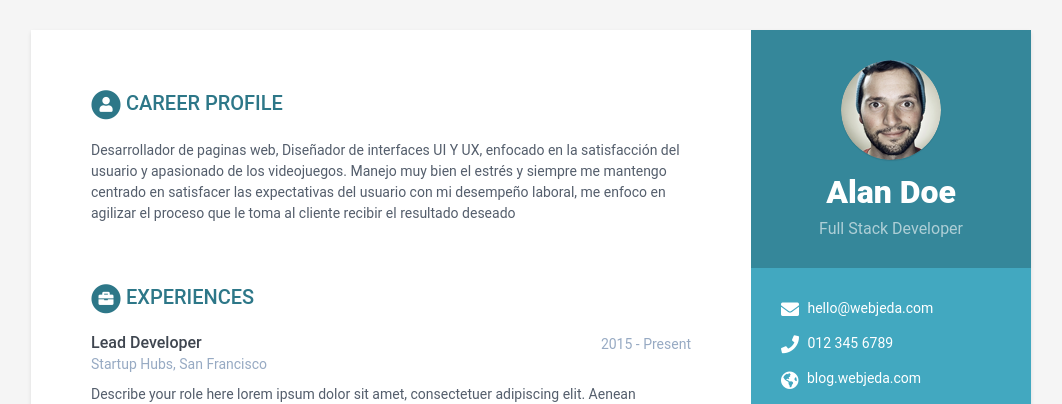
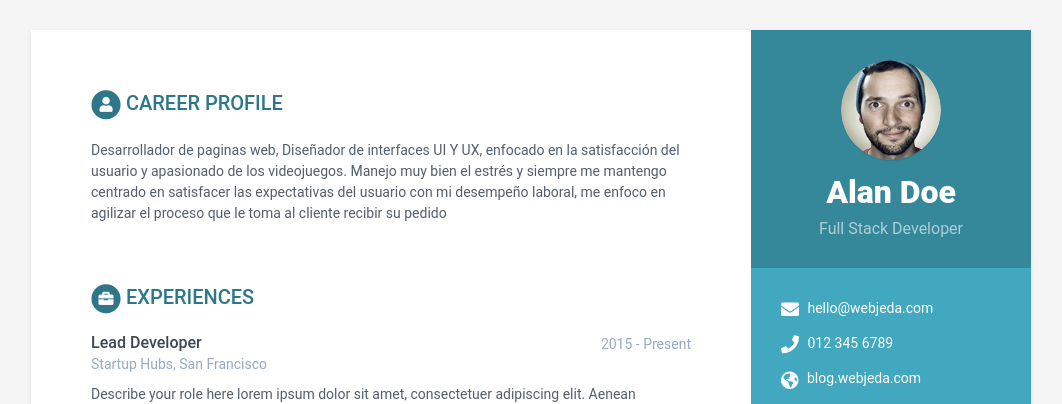
Before and after one commit to KevinC99/good-birch-4e19a, a Jekyll site: the page built from index.html, in a window 1280 px wide. Shown: the top 404 px of the page, without its empty margins (109-1171 px from the left). Built offline with Jekyll 4.4.1, drawn with Linux system fonts in a browser that asks for light colours.

Commit message:
data.yml: updated summary in career-profile

```diff
--- a/_data/data.yml
+++ b/_data/data.yml
@@ -37,7 +37,7 @@ career-profile:
      Desarrollador de paginas web, Diseñador de interfaces UI Y UX, enfocado en la satisfacción del usuario y apasionado de los videojuegos.
     Manejo muy bien el estrés y siempre me mantengo centrado en satisfacer las
     expectativas del usuario con mi desempeño laboral, me enfoco en agilizar el
-    proceso que le toma al cliente recibir el resultado deseado
+    proceso que le toma al cliente recibir su pedido
 education:
   - degree: MSc in Computer Science
     university: University of London
```
